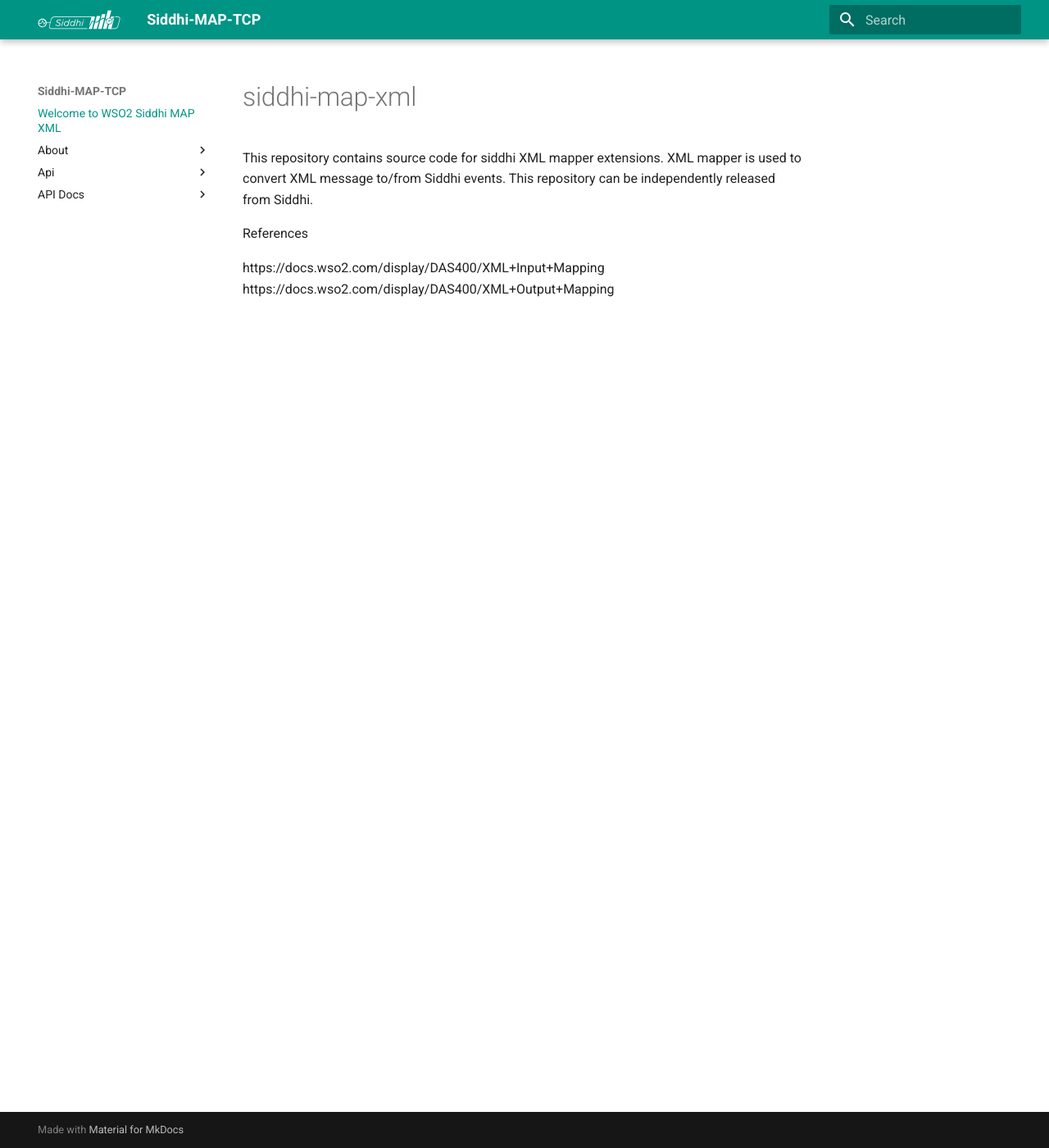
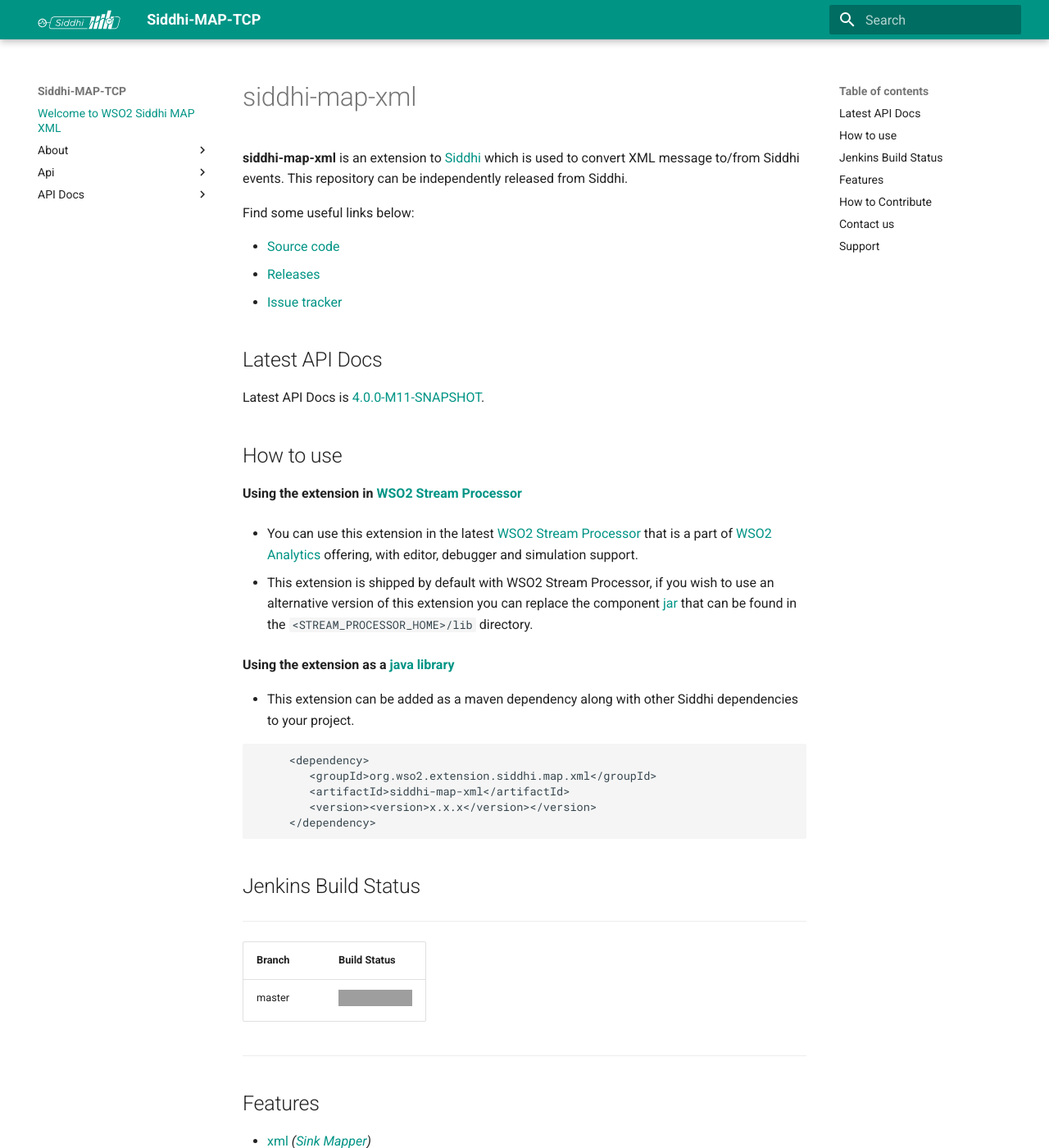
Before and after one commit to tishan89/siddhi-map-xml, an MkDocs documentation site: the page built from docs/index.md, in a window 1280 px wide and 1400 px high. Shown: the whole window at 82% size. Built offline with MkDocs 1.6.1 and Material for MkDocs 9.7.7, drawn with Linux system fonts in a browser that asks for light colours; old or Windows-style settings are respelled for this version of MkDocs; some of the changed text lies outside the part shown; grey boxes are pictures that could not be loaded.

Commit message:
Made the read me file in standard

````diff
--- a/docs/index.md
+++ b/docs/index.md
@@ -1,8 +1,69 @@
 # siddhi-map-xml
 
-This repository contains source code for siddhi XML mapper extensions. XML mapper is used to convert XML message to/from Siddhi events. This repository can be independently released from Siddhi.
+**siddhi-map-xml** is an extension to <a target="_blank" href="https://wso2.github.io/siddhi">Siddhi</a> which
+is used to convert XML message to/from Siddhi events. This repository can be independently released from Siddhi.
 
-References
+Find some useful links below:
 
-https://docs.wso2.com/display/DAS400/XML+Input+Mapping</br>
-https://docs.wso2.com/display/DAS400/XML+Output+Mapping
+* <a target="_blank" href="https://github.com/wso2-extensions/siddhi-map-xml">Source code</a>
+* <a target="_blank" href="https://github.com/wso2-extensions/siddhi-map-xml/releases">Releases</a>
+* <a target="_blank" href="https://github.com/wso2-extensions/siddhi-map-xml/issues">Issue tracker</a>
+
+## Latest API Docs
+
+Latest API Docs is <a target="_blank" href="https://wso2-extensions.github.io/siddhi-map-xml/api/4.0.0-M11-SNAPSHOT">4.0.0-M11-SNAPSHOT</a>.
+
+## How to use
+
+**Using the extension in <a target="_blank" href="https://github.com/wso2/product-sp">WSO2 Stream Processor</a>**
+
+* You can use this extension in the latest <a target="_blank" href="https://github.com/wso2/product-sp/releases">WSO2 Stream Processor</a> that is a part of <a target="_blank" href="http://wso2.com/analytics?utm_source=gitanalytics&utm_campaign=gitanalytics_Jul17">WSO2 Analytics</a> offering, with editor, debugger and simulation support.
+
+* This extension is shipped by default with WSO2 Stream Processor, if you wish to use an alternative version of this extension you can replace the component <a target="_blank" href="https://github.com/wso2-extensions/siddhi-execution-unique/releases">jar</a> that can be found in the `<STREAM_PROCESSOR_HOME>/lib` directory.
+
+**Using the extension as a <a target="_blank" href="https://wso2.github.io/siddhi/documentation/running-as-a-java-library">java library</a>**
+
+* This extension can be added as a maven dependency along with other Siddhi dependencies to your project.
+
+```
+     <dependency>
+        <groupId>org.wso2.extension.siddhi.map.xml</groupId>
+        <artifactId>siddhi-map-xml</artifactId>
+        <version><version>x.x.x</version></version>
+     </dependency>
+```
+
+## Jenkins Build Status
+---
+
+|  Branch | Build Status |
+| :------ |:------------ |
+| master  | [![Build Status](https://wso2.org/jenkins/job/siddhi/job/siddhi-map-xml/badge/icon)](https://wso2.org/jenkins/job/siddhi/job/siddhi-map-xml/) |
+
+---
+
+## Features
+
+* <a target="_blank" href="https://wso2-extensions.github.io/siddhi-map-xml/api/4.0.0-M11-SNAPSHOT/#xml-sink-mapper">xml</a> *(<a target="_blank" href="https://wso2.github.io/siddhi/documentation/siddhi-4.0/#sink-mappers">Sink Mapper</a>)*<br><div style="padding-left: 1em;"><p>This mapper converts Siddhi output events to XML before they are published via transports that publish in XML format. Users can either send a pre-defined XML format or a custom XML message containing event data.</p></div>
+* <a target="_blank" href="https://wso2-extensions.github.io/siddhi-map-xml/api/4.0.0-M11-SNAPSHOT/#xml-source-mapper">xml</a> *(<a target="_blank" href="https://wso2.github.io/siddhi/documentation/siddhi-4.0/#source-mappers">Source Mapper</a>)*<br><div style="padding-left: 1em;"><p>This mapper converts XML input to Siddhi event. Transports which accepts XML messages can utilize this extension to convert the incoming XML message to Siddhi event. Users can either send a pre-defined XML format where event conversion will happen without any configs or can use xpath to map from a custom XML message.</p></div>
+
+## How to Contribute
+
+  * Please report issues at <a target="_blank" href="https://github.com/wso2-extensions/siddhi-map-xml/issues">GitHub Issue Tracker</a>.
+  * Send your bug fixes pull requests to <a target="_blank" href="https://github.com/wso2-extensions/siddhi-map-xml/tree/master">master branch</a>.
+
+## Contact us
+
+ * Post your questions on <a target="_blank" href="http://stackoverflow.com/">Stackoverflow</a> with the tag <a target="_blank" href="http://stackoverflow.com/search?q=siddhi">"siddhi"</a>.
+
+ * Siddhi developers can be contacted via the mailing lists:
+
+    Developers List   : [dev@wso2.org](mailto:dev@wso2.org)
+
+    Architecture List : [architecture@wso2.org](mailto:architecture@wso2.org)
+
+## Support
+
+* We are committed to ensuring support for this extension in production. Our unique approach ensures that all support leverages our open development methodology and is provided by the very same engineers who build the technology.
+
+* For more details and to take advantage of this unique opportunity contact us via <a target="_blank" href="http://wso2.com/support?utm_source=gitanalytics&utm_campaign=gitanalytics_Jul17">http://wso2.com/support/</a>.
````
Also changed, not shown: README.md (+65 -4 lines).
